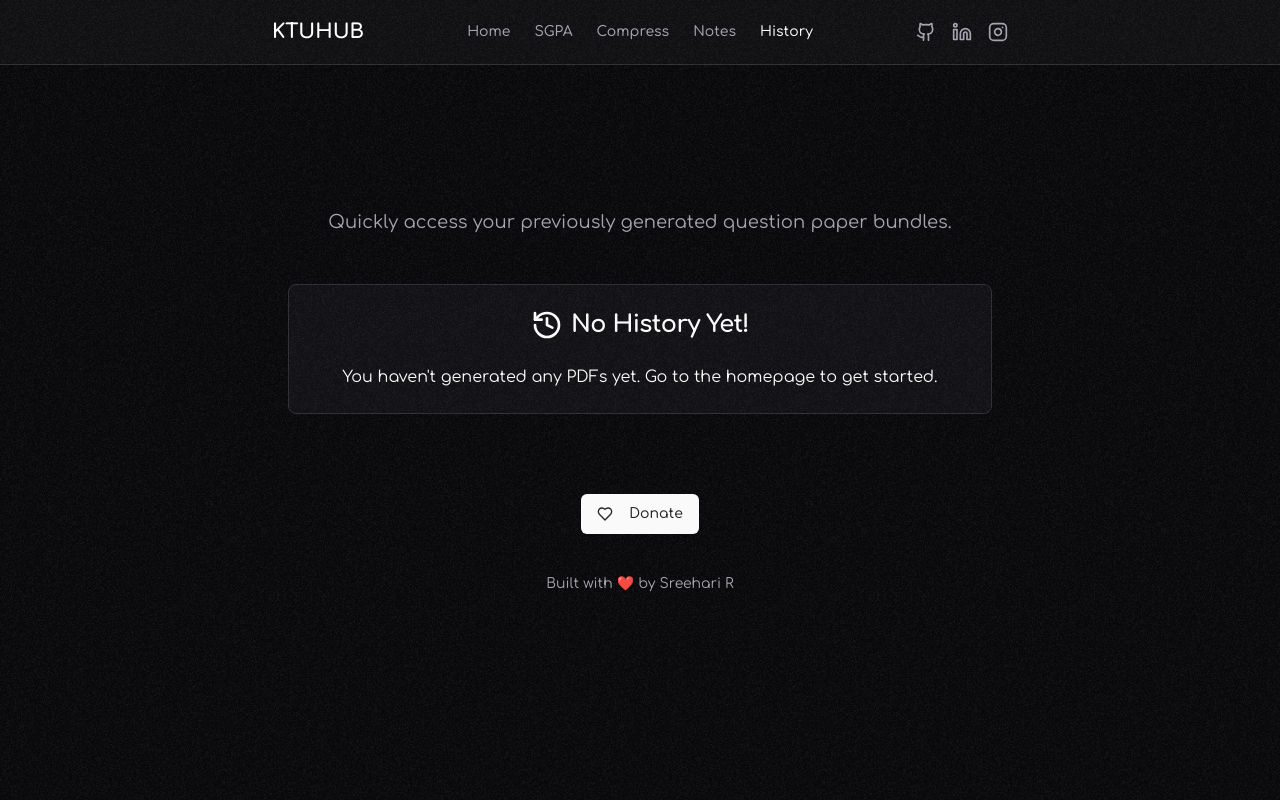
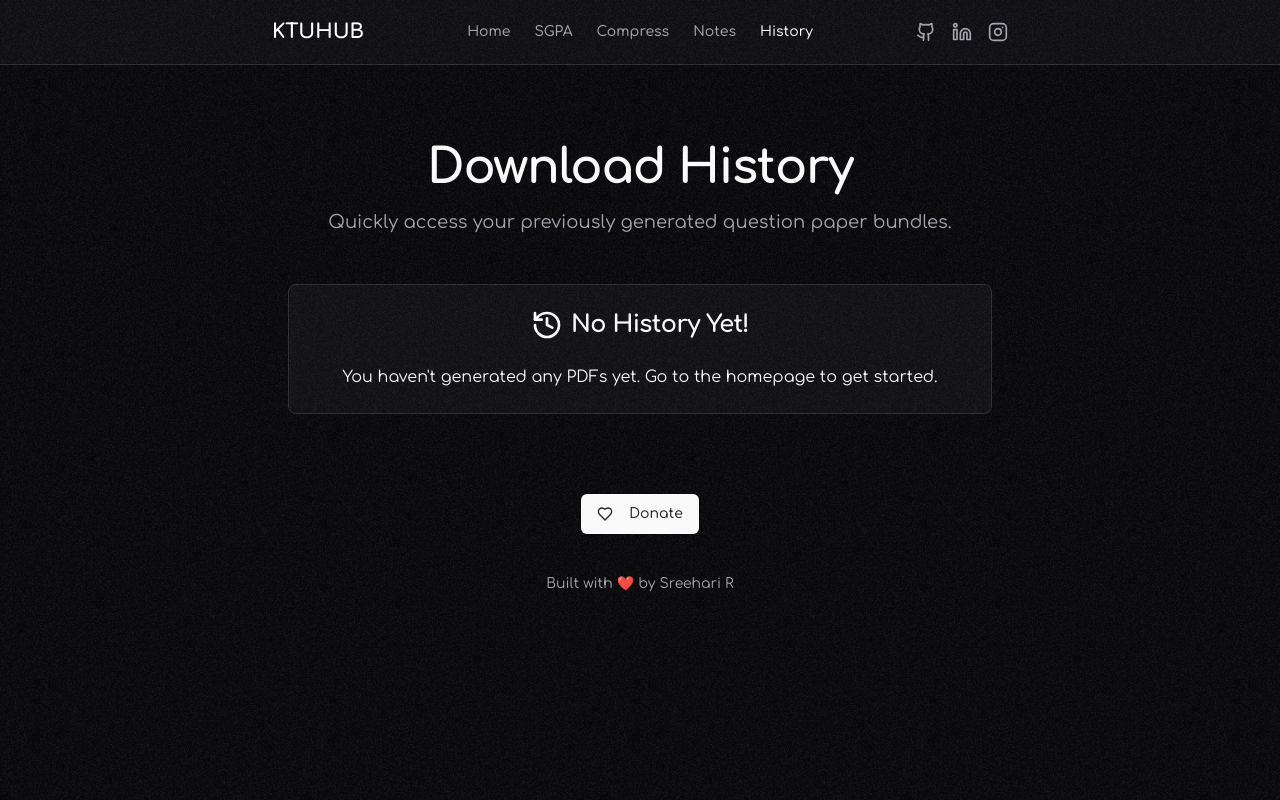
Before and after one commit to Sree14hari/ktu-pyqs, a Next.js app: page /history in a window 1280 px wide. Built offline with nearby package versions, Linux system fonts and the light colour scheme.

Commit message:
make all headings white

```diff
--- a/src/app/history/page.tsx
+++ b/src/app/history/page.tsx
@@ -1,4 +1,3 @@
-
 
 'use client';
 
@@ -105,7 +104,7 @@ export default function HistoryPage() {
     return (
         <div className="container mx-auto max-w-3xl flex-grow p-4 md:p-8">
             <header className="flex flex-col items-center justify-center text-center py-8 md:py-12">
-                <h1 className="text-4xl md:text-5xl font-bold font-headline tracking-tight">Download History</h1>
+                <h1 className="text-4xl md:text-5xl font-bold font-headline tracking-tight text-foreground">Download History</h1>
                 <p className="mt-4 text-lg text-muted-foreground">Quickly access your previously generated question paper bundles.</p>
             </header>
 
--- a/src/app/notes/page.tsx
+++ b/src/app/notes/page.tsx
@@ -45,7 +45,7 @@ export default async function NotesPage() {
   return (
     <div className="container mx-auto max-w-3xl flex-grow p-4 md:p-8">
       <header className="flex flex-col items-center justify-center text-center py-8 md:py-12">
-        <h1 className="text-4xl md:text-5xl font-bold font-headline tracking-tight">Special Notes</h1>
+        <h1 className="text-4xl md:text-5xl font-bold font-headline tracking-tight text-foreground">Special Notes</h1>
         <p className="mt-4 text-lg text-muted-foreground">A collection of handcrafted notes and guides.</p>
       </header>
 
--- a/src/app/page.tsx
+++ b/src/app/page.tsx
@@ -243,7 +243,7 @@ export default function Home() {
 
       <div className="container mx-auto max-w-3xl flex-grow p-4 md:p-8 z-10">
         <header className="flex flex-col items-center justify-center text-center py-8 md:py-12">
-          <h1 className="text-5xl md:text-7xl font-bold font-headline tracking-tight">KTUHUB</h1>
+          <h1 className="text-5xl md:text-7xl font-bold font-headline tracking-tight text-foreground">KTUHUB</h1>
           <p className="mt-2 text-md md:text-lg text-muted-foreground font-medium">Your one-stop solution for KTU resources.</p>
           <div className="mt-4">
             <button className="relative inline-flex h-8 overflow-hidden rounded-full p-[1px] focus:outline-none focus:ring-2 focus:ring-slate-400 focus:ring-offset-2 focus:ring-offset-slate-50">
--- a/src/app/sgpa-calculator/page.tsx
+++ b/src/app/sgpa-calculator/page.tsx
@@ -133,7 +133,7 @@ export default function SgpaCalculatorPage() {
   return (
     <div className="container mx-auto max-w-3xl flex-grow p-4 md:p-8">
       <header className="flex flex-col items-center justify-center text-center py-8 md:py-12">
-        <h1 className="text-4xl md:text-5xl font-bold font-headline tracking-tight">SGPA Calculator</h1>
+        <h1 className="text-4xl md:text-5xl font-bold font-headline tracking-tight text-foreground">SGPA Calculator</h1>
         <p className="mt-4 text-lg text-muted-foreground">Calculate your semester grade point average based on KTU rules.</p>
       </header>
 
```
